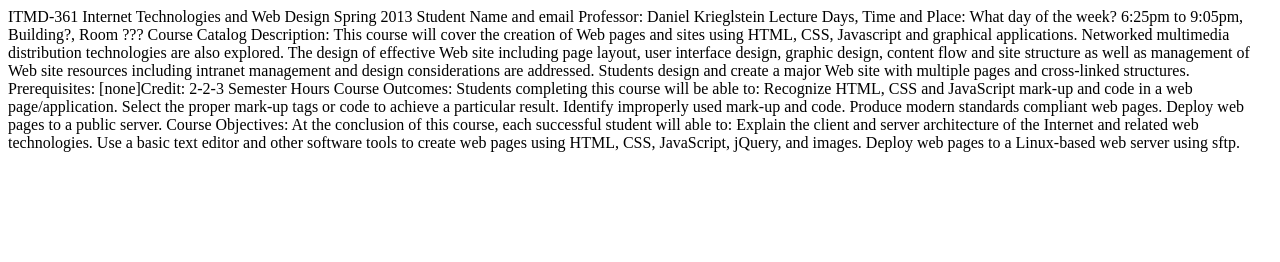
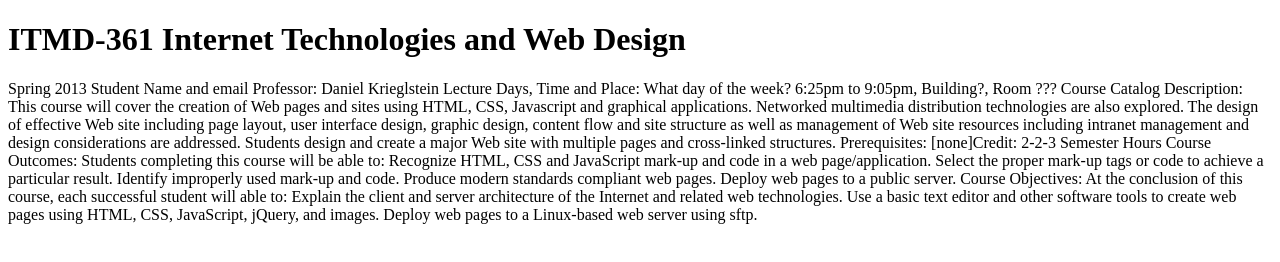
Before and after one commit to arturoarreola88/Lab2, a plain HTML site: page index.html in a window 1280 px wide. Drawn offline with Linux system fonts and the light colour scheme.

Commit message:
Made_changes

```diff
--- a/index.html
+++ b/index.html
@@ -3,8 +3,11 @@
 <head>
     <meta charset="UTF-8">
 
-ITMD-361 Internet Technologies and Web Design
 <title>ITMD-361 Internet Technologies and Web Design</title>
+</head>
+<body>
+  <header>
+<h1>ITMD-361 Internet Technologies and Web Design</h1>
 Spring 2013
 Student Name and email
 Professor:
```
